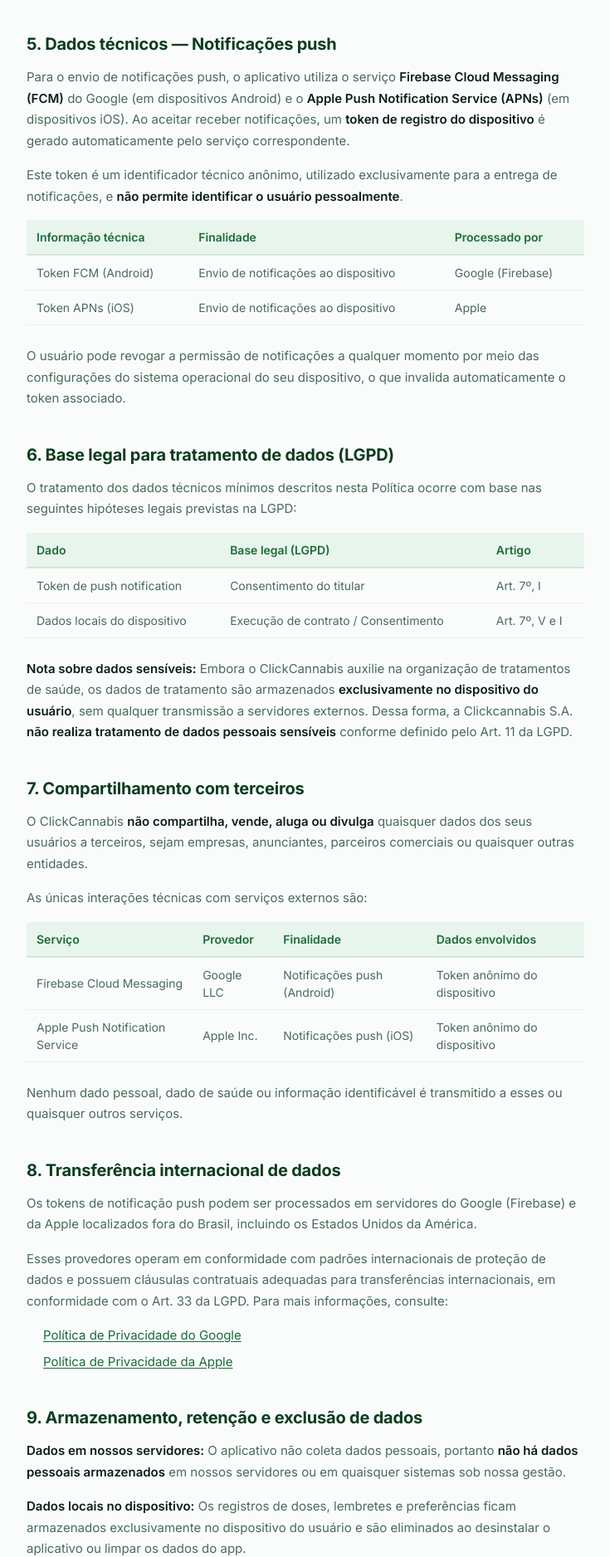
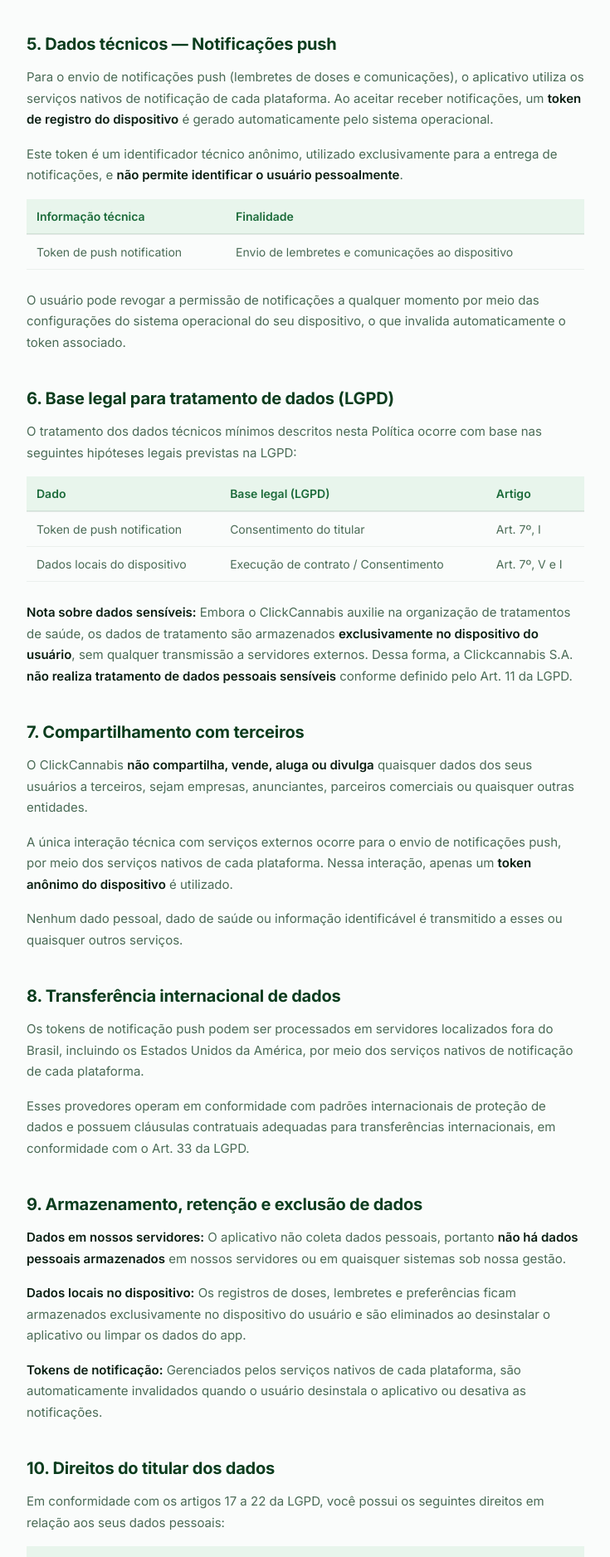
Before and after one commit to pvieira-design/lpclick, a Next.js app in the folder apps/web/: page /app/privacidade in a window 1280 px wide. Shown: the part 2220-4096 px from the top of the page at 83% size, without its empty margins (272-1007 px from the left). Built offline with nearby package versions, Linux system fonts and the light colour scheme.

Commit message:
fix: remove specific tech references (FCM, APNs) from privacy policy
Keep push notification mentions generic without naming providers.

Co-Authored-By: Claude Opus 4.6 (1M context) <noreply@anthropic.com>

```diff
--- a/apps/web/src/app/app/privacidade/page.tsx
+++ b/apps/web/src/app/app/privacidade/page.tsx
@@ -326,12 +326,11 @@ export default function PrivacidadePage() {
 
             <h2>5. Dados técnicos — Notificações push</h2>
             <p>
-              Para o envio de notificações push, o aplicativo utiliza o serviço{" "}
-              <strong>Firebase Cloud Messaging (FCM)</strong> do Google (em dispositivos
-              Android) e o <strong>Apple Push Notification Service (APNs)</strong> (em
-              dispositivos iOS). Ao aceitar receber notificações, um{" "}
-              <strong>token de registro do dispositivo</strong> é gerado
-              automaticamente pelo serviço correspondente.
+              Para o envio de notificações push (lembretes de doses e
+              comunicações), o aplicativo utiliza os serviços nativos de
+              notificação de cada plataforma. Ao aceitar receber notificações,
+              um <strong>token de registro do dispositivo</strong> é gerado
+              automaticamente pelo sistema operacional.
             </p>
             <p>
               Este token é um identificador técnico anônimo, utilizado
@@ -343,19 +342,12 @@ export default function PrivacidadePage() {
                 <tr>
                   <th>Informação técnica</th>
                   <th>Finalidade</th>
-                  <th>Processado por</th>
                 </tr>
               </thead>
               <tbody>
                 <tr>
-                  <td>Token FCM (Android)</td>
-                  <td>Envio de notificações ao dispositivo</td>
-                  <td>Google (Firebase)</td>
-                </tr>
-                <tr>
-                  <td>Token APNs (iOS)</td>
-                  <td>Envio de notificações ao dispositivo</td>
-                  <td>Apple</td>
+                  <td>Token de push notification</td>
+                  <td>Envio de lembretes e comunicações ao dispositivo</td>
                 </tr>
               </tbody>
             </table>
@@ -410,32 +402,11 @@ export default function PrivacidadePage() {
               anunciantes, parceiros comerciais ou quaisquer outras entidades.
             </p>
             <p>
-              As únicas interações técnicas com serviços externos são:
+              A única interação técnica com serviços externos ocorre para o
+              envio de notificações push, por meio dos serviços nativos de
+              cada plataforma. Nessa interação, apenas um{" "}
+              <strong>token anônimo do dispositivo</strong> é utilizado.
             </p>
-            <table>
-              <thead>
-                <tr>
-                  <th>Serviço</th>
-                  <th>Provedor</th>
-                  <th>Finalidade</th>
-                  <th>Dados envolvidos</th>
-                </tr>
-              </thead>
-              <tbody>
-                <tr>
-                  <td>Firebase Cloud Messaging</td>
-                  <td>Google LLC</td>
-                  <td>Notificações push (Android)</td>
-                  <td>Token anônimo do dispositivo</td>
-                </tr>
-                <tr>
-                  <td>Apple Push Notification Service</td>
-                  <td>Apple Inc.</td>
-                  <td>Notificações push (iOS)</td>
-                  <td>Token anônimo do dispositivo</td>
-                </tr>
-              </tbody>
-            </table>
             <p>
               Nenhum dado pessoal, dado de saúde ou informação identificável
               é transmitido a esses ou quaisquer outros serviços.
@@ -443,28 +414,15 @@ export default function PrivacidadePage() {
 
             <h2>8. Transferência internacional de dados</h2>
             <p>
-              Os tokens de notificação push podem ser processados em servidores do
-              Google (Firebase) e da Apple localizados fora do Brasil, incluindo os
-              Estados Unidos da América.
+              Os tokens de notificação push podem ser processados em servidores
+              localizados fora do Brasil, incluindo os Estados Unidos da América,
+              por meio dos serviços nativos de notificação de cada plataforma.
             </p>
             <p>
               Esses provedores operam em conformidade com padrões internacionais de
               proteção de dados e possuem cláusulas contratuais adequadas para
               transferências internacionais, em conformidade com o Art. 33 da LGPD.
-              Para mais informações, consulte:
             </p>
-            <ul>
-              <li>
-                <a href="https://policies.google.com/privacy" target="_blank" rel="noopener noreferrer">
-                  Política de Privacidade do Google
-                </a>
-              </li>
-              <li>
-                <a href="https://www.apple.com/legal/privacy/" target="_blank" rel="noopener noreferrer">
-                  Política de Privacidade da Apple
-                </a>
-              </li>
-            </ul>
 
             <h2>9. Armazenamento, retenção e exclusão de dados</h2>
             <p>
@@ -480,10 +438,9 @@ export default function PrivacidadePage() {
               dados do app.
             </p>
             <p>
-              <strong>Tokens de notificação:</strong> Gerenciados diretamente pelo
-              Google (FCM) e pela Apple (APNs), estão sujeitos às políticas de
-              retenção dos respectivos provedores. São automaticamente invalidados
-              quando o usuário desinstala o aplicativo ou desativa as notificações.
+              <strong>Tokens de notificação:</strong> Gerenciados pelos serviços
+              nativos de cada plataforma, são automaticamente invalidados quando
+              o usuário desinstala o aplicativo ou desativa as notificações.
             </p>
 
             <h2>10. Direitos do titular dos dados</h2>
```
